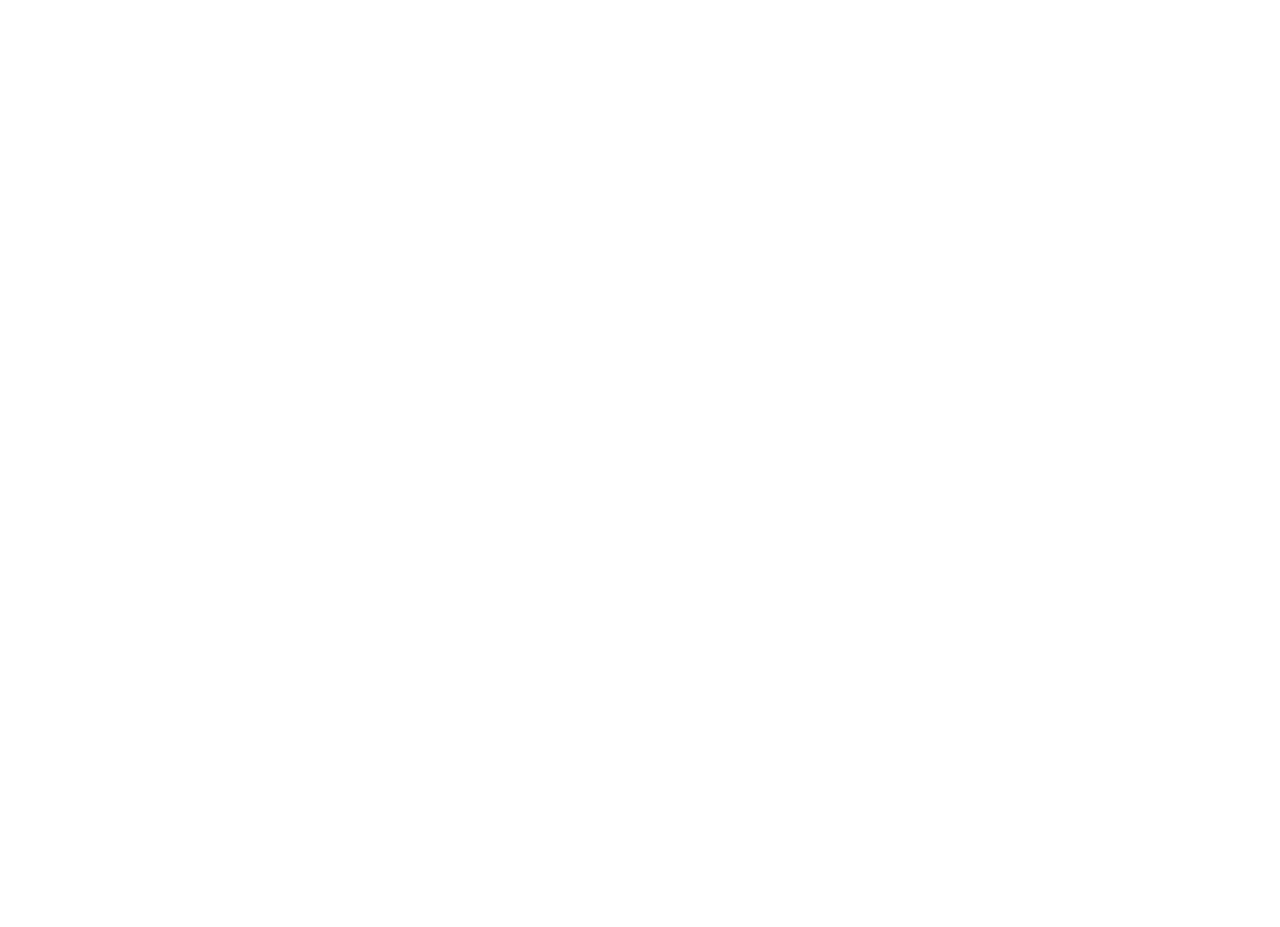
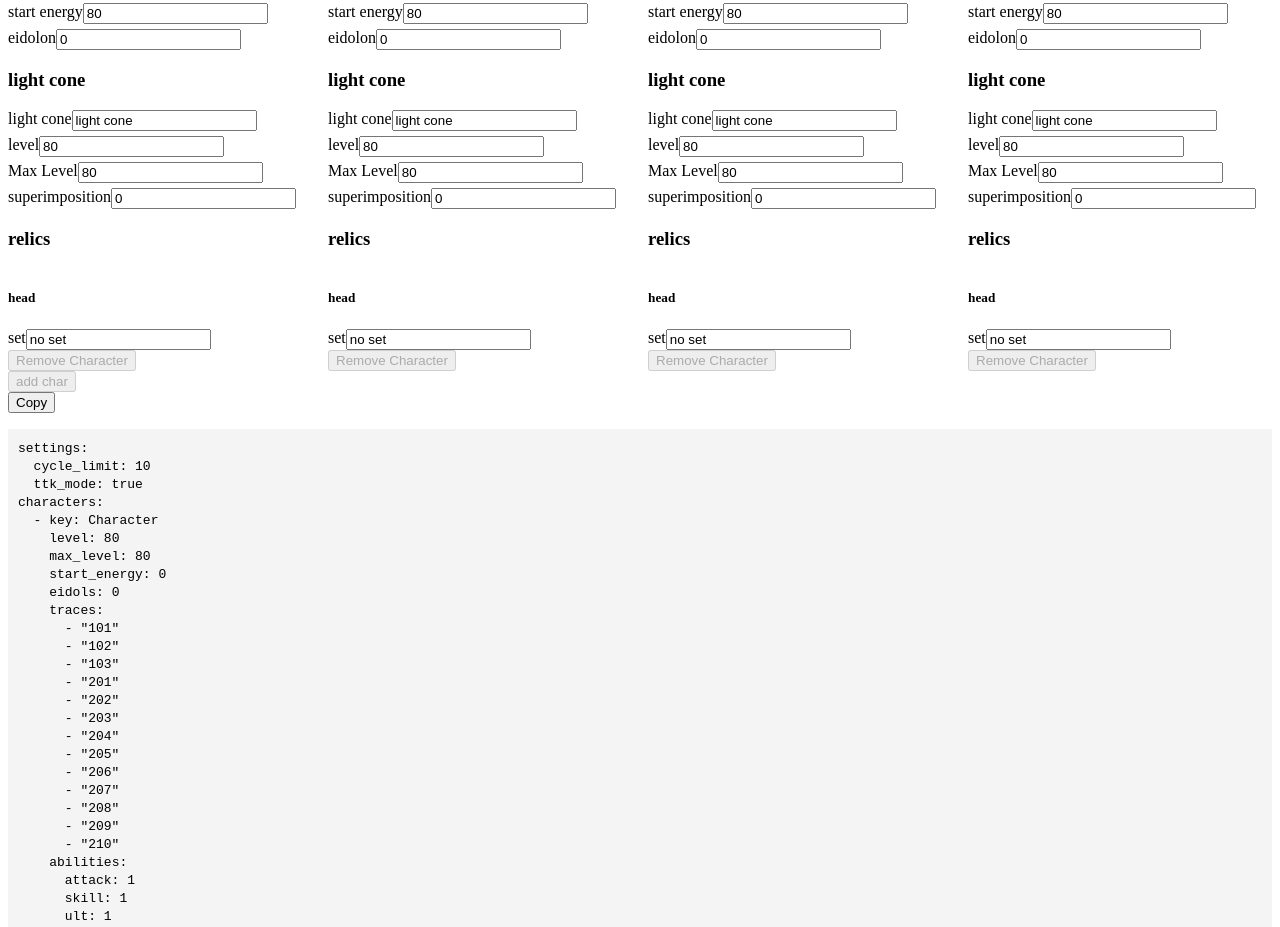
Before and after one commit to metalcupcake5/srsim-config, a SvelteKit app: page /manual in a window 1280 px wide. Before the commit this address had no page. Shown: the part 163-1090 px from the top of the page. Before the commit the page ends 800 px from the top, so only its background shows below. Built offline with nearby package versions, Linux system fonts and the light colour scheme.

Commit message:
base enka importing

```diff
--- /dev/null
+++ b/src/routes/+page.server.ts
@@ -0,0 +1,104 @@
+export const load = async ({ fetch }) => {};
+
+import type { Actions } from './$types';
+
+export const actions = {
+	default: async ({ request }) => {
+		const form = await request.formData();
+		const uid = form.get('uid');
+		const res = await fetch(`https://enka.network/api/hsr/uid/${uid}`, {
+			headers: {
+				'User-Agent': 'metalcupcake5/1.0'
+			}
+		});
+		const data = await res.json();
+
+		const charList = [];
+
+		for (const c of data.detailInfo.avatarDetailList) {
+			const char = {
+				name: c.avatarId,
+				level: c.level,
+				maxLevel: 20 + c.promotion * 10,
+				startEnergy: 0,
+				eidolon: c.rank ?? 0,
+				// traces: [
+				// 	'101',
+				// 	'102',
+				// 	'103',
+				// 	'201',
+				// 	'202',
+				// 	'203',
+				// 	'204',
+				// 	'205',
+				// 	'206',
+				// 	'207',
+				// 	'208',
+				// 	'209',
+				// 	'210'
+				// ],
+				relics: [],
+				abilities: {
+					attack: c.skillTreeList.find((s) => s.pointId % 1000 == 1)?.level ?? 1,
+					skill: c.skillTreeList.find((s) => s.pointId % 1000 == 2)?.level ?? 1,
+					ult: c.skillTreeList.find((s) => s.pointId % 1000 == 3)?.level ?? 1,
+					talent: c.skillTreeList.find((s) => s.pointId % 1000 == 4)?.level ?? 1
+				},
+				lightCone: {
+					name: 'light_cone',
+					level: c.equipment.level,
+					maxLevel: 20 + c.equipment.promotion * 10,
+					superimposition: c.equipment.rank
+				}
+			};
+			for (const r of c.relicList) {
+				const stats = r._flat.props;
+				const relic = {
+					name: 'relic',
+					main_stat: {
+						stat: stats[0].type,
+						amount: stats[0].amount
+					},
+					sub_stats: []
+				};
+				stats.shift();
+				relic.sub_stats = stats.map((e) => {
+					return {
+						stat: e.type,
+						amount: e.value
+					};
+				});
+				char.relics.push(relic);
+			}
+			// console.log(char);
+			charList.push(char);
+			// {
+			//     "key": "musketeer_of_wild_wheat",
+			//     "main_stat": {
+			//         "stat": "HP_FLAT",
+			//         "amount": 374
+			//     },
+			//     "sub_stats": [
+			//         {
+			//             "stat": "ATK_FLAT",
+			//             "amount": 16
+			//         },
+			//         {
+			//             "stat": "ATK_PERCENT",
+			//             "amount": 0.027
+			//         },
+			//         {
+			//             "stat": "DEF_FLAT",
+			//             "amount": 33
+			//         },
+			//         {
+			//             "stat": "EFFECT_HIT_RATE",
+			//             "amount": 0.034
+			//         }
+			//     ]
+			// },
+		}
+
+		return { charList };
+	}
+} satisfies Actions;
--- a/src/routes/+page.svelte
+++ b/src/routes/+page.svelte
@@ -1,66 +1,11 @@
 <script lang="ts">
 	import YAML from 'yaml';
-	import Character from '$lib/Character.svelte';
+	let { form } = $props();
 
-	type Char = {
-		id: number;
-		name: string;
-		level: number;
-		maxLevel: number;
-		startEnergy: number;
-		eidolon: number;
-		traces: string[];
-		abilities: {
-			attack: number;
-			skill: number;
-			ult: number;
-			talent: number;
-		};
-		lightCone: {
-			name: string;
-			level: number;
-			maxLevel: number;
-			superimposition: number;
-		};
-	};
+	let current = $state(form ? form?.charList[0] : 'no data');
 
-	// function onclick() {
-	// 	chars = [
-	// 		...chars,
-	// 		{
-	// 			id: chars.length + 1,
-	// 			name: 'Character',
-	// 			level: 80,
-	// 			maxLevel: 80,
-	// 			startEnergy: 0,
-	// 			eidolon: 0,
-	// 			traces: [
-	// 				'101',
-	// 				'102',
-	// 				'103',
-	// 				'201',
-	// 				'202',
-	// 				'203',
-	// 				'204',
-	// 				'205',
-	// 				'206',
-	// 				'207',
-	// 				'208',
-	// 				'209',
-	// 				'210'
-	// 			],
-	// 			abilities: {
-	// 				attack: 1,
-	// 				skill: 1,
-	// 				ult: 1,
-	// 				talent: 1
-	// 			}
-	// 		}
-	// 	];
-	// }
-
-	function remove(index: number) {
-		chars.splice(index, 1);
+	function setCurrent(id: number) {
+		current = form.charList.find((c) => c.name == id);
 	}
 
 	function copy(node: EventTarget) {
@@ -93,120 +38,25 @@
 			}
 		};
 	}
-
-	let cycles: number = $state(10);
-	let chars: Char[] = $state([]);
-	const settings = $derived({
-		settings: {
-			cycle_limit: cycles,
-			ttk_mode: true
-		},
-		characters: chars.map((c: Char) => {
-			return {
-				key: c.name,
-				level: c.level,
-				max_level: c.maxLevel,
-				start_energy: c.startEnergy,
-				eidols: c.eidolon,
-				traces: c.traces,
-				abilities: c.abilities,
-				light_cone: {
-					key: c.lightCone.name,
-					level: c.lightCone.level,
-					max_level: c.lightCone.maxLevel,
-					imposition: c.lightCone.superimposition
-				}
-			};
-		}),
-		enemies: [
-			{
-				level: 80,
-				key: 'dummy',
-				base_stats: {
-					hp: 1789500
-				},
-				weaknesses: ['WIND', 'QUANTUM']
-			}
-		]
-	});
-
-	for (let i = 0; i < 4; i++) {
-		chars.push({
-			id: chars.length + 1,
-			name: 'Character',
-			level: 80,
-			maxLevel: 80,
-			startEnergy: 0,
-			eidolon: 0,
-			traces: [
-				'101',
-				'102',
-				'103',
-				'201',
-				'202',
-				'203',
-				'204',
-				'205',
-				'206',
-				'207',
-				'208',
-				'209',
-				'210'
-			],
-			abilities: {
-				attack: 1,
-				skill: 1,
-				ult: 1,
-				talent: 1
-			},
-			lightCone: {
-				name: 'light_cone',
-				level: 80,
-				maxLevel: 80,
-				superimposition: 1
-			}
-		});
-	}
 </script>
 
-<div>
-	<label for="cycles">Cycles</label>
-	<input id="cycles" type="number" bind:value={cycles} />
-</div>
+<form method="POST">
+	<label>
+		Enter Uid
+		<input name="uid" type="number" />
+	</label>
+	<button>Find Chars</button>
+</form>
 
-<div class="characters">
-	{#each chars as c, i}
-		<div>
-			<Character
-				character={(character: {
-					name: string;
-					level: number;
-					maxLevel: number;
-					startEnergy: number;
-					eidolon: number;
-				}) => {
-					c.name = character.name;
-					c.level = character.level;
-					c.maxLevel = character.maxLevel;
-					c.startEnergy = character.startEnergy;
-					c.eidolon = character.eidolon;
-				}}
-				lightcone={(lightcone: {
-					name: string;
-					level: number;
-					maxLevel: number;
-					superimposition: number;
-				}) => {
-					c.lightCone = lightcone;
-				}}
-			/>
-			<button disabled onclick={() => remove(i)}>Remove Character</button>
-		</div>
+{#if form}
+	{#each form.charList as c}
+		<button onclick={() => setCurrent(c.name)}>{c.name}</button>
 	{/each}
-</div>
-<button disabled={chars.length > 3} {onclick}>add char</button><br />
-<button use:copy>Copy</button>
-<pre><code>{YAML.stringify(settings)}</code></pre>
+
+	<br />
+	<button use:copy>Copy</button>
+	<pre><code>{YAML.stringify(current)}</code></pre>
+{/if}
 
 <style>
 	pre {
@@ -218,9 +68,4 @@
 	code {
 		white-space: pre-wrap;
 	}
-
-	.characters {
-		display: flex;
-		flex-direction: row;
-	}
 </style>
--- /dev/null
+++ b/src/routes/manual/+page.svelte
@@ -0,0 +1,226 @@
+<script lang="ts">
+	import YAML from 'yaml';
+	import Character from '$lib/Character.svelte';
+
+	type Char = {
+		id: number;
+		name: string;
+		level: number;
+		maxLevel: number;
+		startEnergy: number;
+		eidolon: number;
+		traces: string[];
+		abilities: {
+			attack: number;
+			skill: number;
+			ult: number;
+			talent: number;
+		};
+		lightCone: {
+			name: string;
+			level: number;
+			maxLevel: number;
+			superimposition: number;
+		};
+	};
+
+	// function onclick() {
+	// 	chars = [
+	// 		...chars,
+	// 		{
+	// 			id: chars.length + 1,
+	// 			name: 'Character',
+	// 			level: 80,
+	// 			maxLevel: 80,
+	// 			startEnergy: 0,
+	// 			eidolon: 0,
+	// 			traces: [
+	// 				'101',
+	// 				'102',
+	// 				'103',
+	// 				'201',
+	// 				'202',
+	// 				'203',
+	// 				'204',
+	// 				'205',
+	// 				'206',
+	// 				'207',
+	// 				'208',
+	// 				'209',
+	// 				'210'
+	// 			],
+	// 			abilities: {
+	// 				attack: 1,
+	// 				skill: 1,
+	// 				ult: 1,
+	// 				talent: 1
+	// 			}
+	// 		}
+	// 	];
+	// }
+
+	function remove(index: number) {
+		chars.splice(index, 1);
+	}
+
+	function copy(node: EventTarget) {
+		async function copyText() {
+			const text = document.querySelector('code')?.innerText!!;
+
+			try {
+				await navigator.clipboard.writeText(text);
+
+				node.dispatchEvent(
+					new CustomEvent('copysuccess', {
+						bubbles: true
+					})
+				);
+			} catch (error) {
+				node.dispatchEvent(
+					new CustomEvent('copyerror', {
+						bubbles: true,
+						detail: error
+					})
+				);
+			}
+		}
+
+		node.addEventListener('click', copyText);
+
+		return {
+			destroy() {
+				node.removeEventListener('click', copyText);
+			}
+		};
+	}
+
+	let cycles: number = $state(10);
+	let chars: Char[] = $state([]);
+	const settings = $derived({
+		settings: {
+			cycle_limit: cycles,
+			ttk_mode: true
+		},
+		characters: chars.map((c: Char) => {
+			return {
+				key: c.name,
+				level: c.level,
+				max_level: c.maxLevel,
+				start_energy: c.startEnergy,
+				eidols: c.eidolon,
+				traces: c.traces,
+				abilities: c.abilities,
+				light_cone: {
+					key: c.lightCone.name,
+					level: c.lightCone.level,
+					max_level: c.lightCone.maxLevel,
+					imposition: c.lightCone.superimposition
+				}
+			};
+		}),
+		enemies: [
+			{
+				level: 80,
+				key: 'dummy',
+				base_stats: {
+					hp: 1789500
+				},
+				weaknesses: ['WIND', 'QUANTUM']
+			}
+		]
+	});
+
+	for (let i = 0; i < 4; i++) {
+		chars.push({
+			id: chars.length + 1,
+			name: 'Character',
+			level: 80,
+			maxLevel: 80,
+			startEnergy: 0,
+			eidolon: 0,
+			traces: [
+				'101',
+				'102',
+				'103',
+				'201',
+				'202',
+				'203',
+				'204',
+				'205',
+				'206',
+				'207',
+				'208',
+				'209',
+				'210'
+			],
+			abilities: {
+				attack: 1,
+				skill: 1,
+				ult: 1,
+				talent: 1
+			},
+			lightCone: {
+				name: 'light_cone',
+				level: 80,
+				maxLevel: 80,
+				superimposition: 1
+			}
+		});
+	}
+</script>
+
+<div>
+	<label for="cycles">Cycles</label>
+	<input id="cycles" type="number" bind:value={cycles} />
+</div>
+
+<div class="characters">
+	{#each chars as c, i}
+		<div>
+			<Character
+				character={(character: {
+					name: string;
+					level: number;
+					maxLevel: number;
+					startEnergy: number;
+					eidolon: number;
+				}) => {
+					c.name = character.name;
+					c.level = character.level;
+					c.maxLevel = character.maxLevel;
+					c.startEnergy = character.startEnergy;
+					c.eidolon = character.eidolon;
+				}}
+				lightcone={(lightcone: {
+					name: string;
+					level: number;
+					maxLevel: number;
+					superimposition: number;
+				}) => {
+					c.lightCone = lightcone;
+				}}
+			/>
+			<button disabled onclick={() => remove(i)}>Remove Character</button>
+		</div>
+	{/each}
+</div>
+<button disabled={chars.length > 3} {onclick}>add char</button><br />
+<button use:copy>Copy</button>
+<pre><code>{YAML.stringify(settings)}</code></pre>
+
+<style>
+	pre {
+		padding: 10px;
+		background-color: #f4f4f4;
+		font-family: 'Courier New', Courier, monospace;
+	}
+
+	code {
+		white-space: pre-wrap;
+	}
+
+	.characters {
+		display: flex;
+		flex-direction: row;
+	}
+</style>
```
